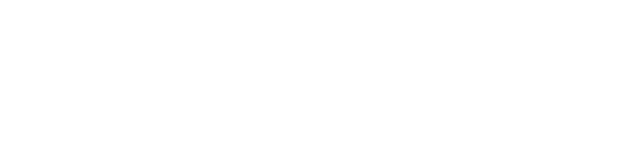
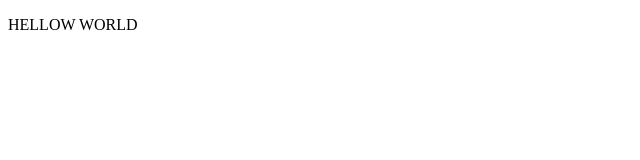
Before and after one commit to frnega/freandoscarmicroverse, a plain HTML site: page index.html in a window 1280 px wide. Shown: the whole page, without its empty margins (0-640 px from the left). Drawn offline with Linux system fonts and the light colour scheme.

Commit message:
SECOND commit

```diff
--- a/index.html
+++ b/index.html
@@ -7,7 +7,7 @@
 
   </head>
 <body>
-
+<p>HELLOW  WORLD</p>
     <script src="https://cdn.freecodecamp.org/testable-projects-fcc/v1/bundle.js"></script>
     <script  src="js/index.js"></script>
 </body>
```
